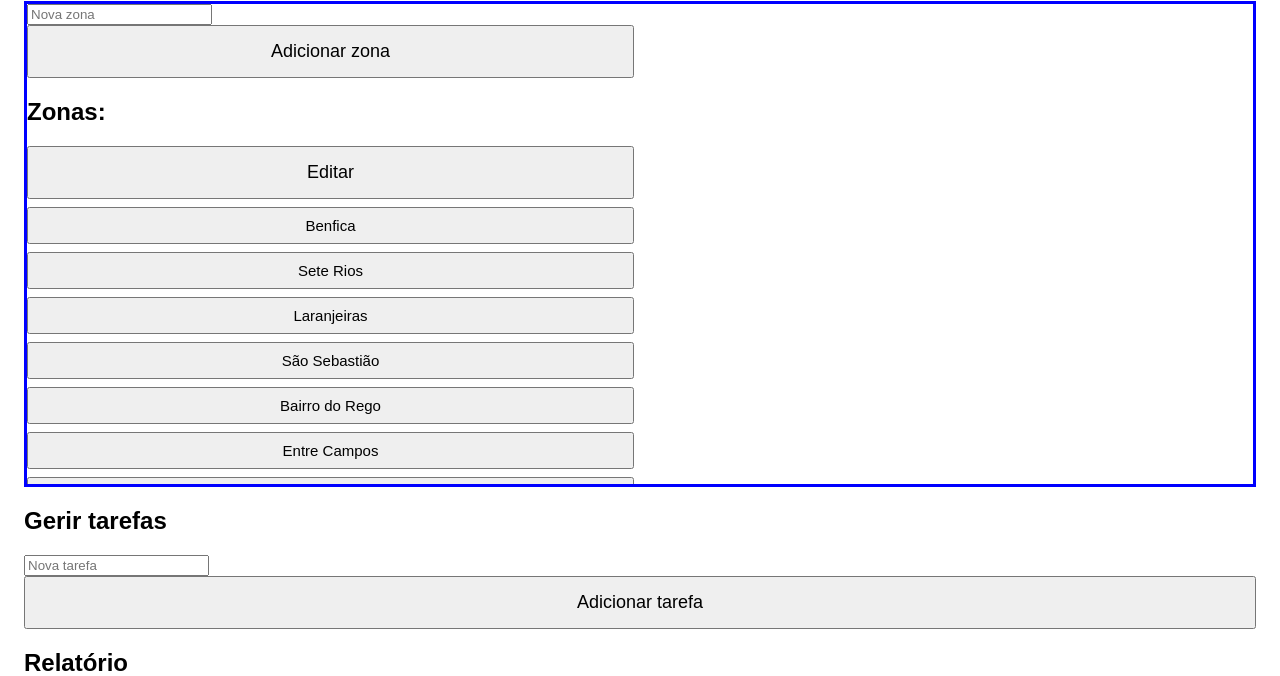
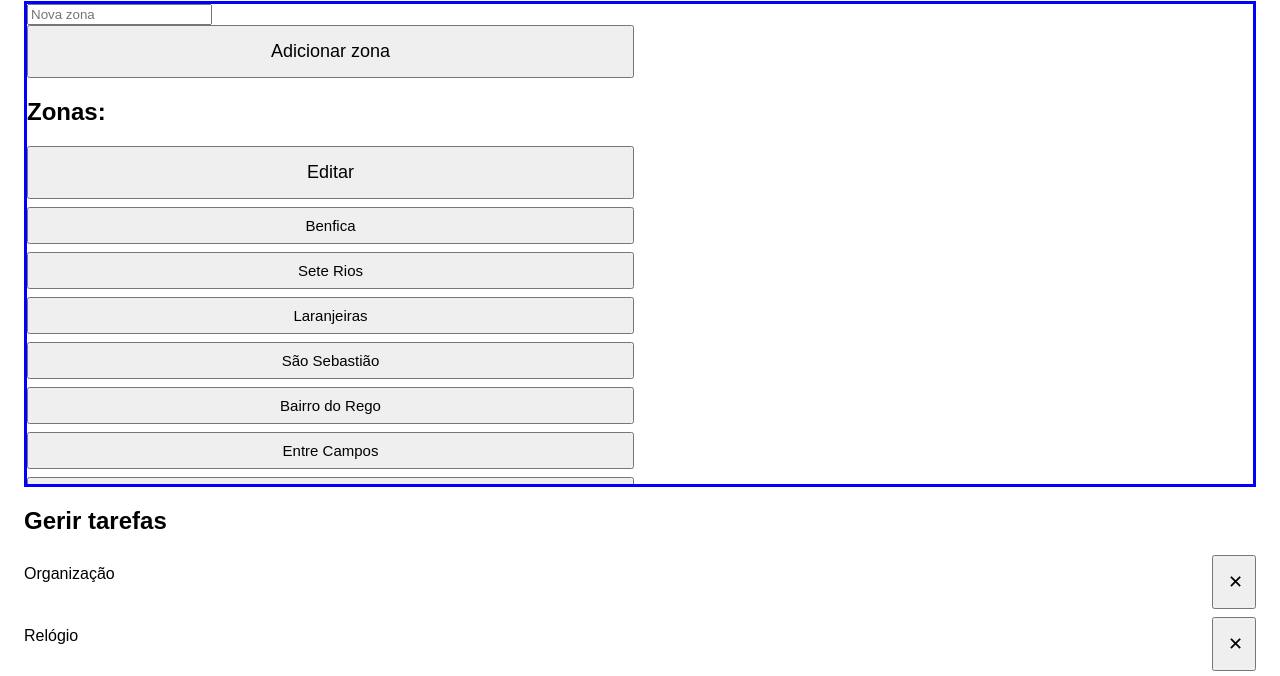
Before and after one commit to OliveiraGui-code/Relatorio-diario, a plain HTML site: page index.html in a window 1280 px wide. Shown: the part 103-779 px from the top of the page. Drawn offline with Linux system fonts and the light colour scheme.

Commit message:
excluir_tarefa

```diff
--- a/app.js
+++ b/app.js
@@ -26,6 +26,8 @@ const btnLimpar = document.getElementById("btn-limpar");
 const btnDesfazer = document.getElementById("btn-desfazer")
 const campoNovaTarefa = document.getElementById("nova-tarefa");
 const btnAddTarefa = document.getElementById("btn-add-tarefa");
+const listaGerirTarefas = document.getElementById("lista-gerir-tarefas");
+
 
 function desenharZonas(){
   listaZonas.innerHTML = "";
@@ -308,14 +310,46 @@ btnAddTarefa.addEventListener("click", function (){
   }
   tarefas.push(texto);
   guardarListas();
+  desenharTarefas();
   guardarNoTelemovel();
 });
+
+function desenharTarefas(){
+  listaGerirTarefas.innerHTML = "";
+
+  tarefas.forEach(function (tarefa){
+    const linha = document.createElement("div");
+    linha.className = "linha-zona";
+
+    const nome = document.createElement("span");
+    nome.textContent = tarefa;
+
+    const btnApagar = document.createElement("button");
+    btnApagar.textContent = "✕";
+    btnApagar.addEventListener("click", function(){
+      if(!confirm("Apagar " + tarefa + "da lista?")){
+        return;
+      }
+      tarefas = tarefas.filter(function (t){
+        return t !== tarefa;
+      });
+      guardarListas();
+      desenharTarefas();
+    });
+
+      linha.appendChild(nome);
+      linha.appendChild(btnApagar);
+      listaGerirTarefas.appendChild(linha);
+  });
+}
 
 // CHAMADAS FINAIS (sempre no fim, nesta ordem)
 carregarListas();
 carregarDoTelemovel();
 desenharZonas();
+desenharTarefas();
 
 
 // arrumar a box de add o nome da nova zona
 // deixar a box de add zona, e add tarefa em algum outro lugar ou mais no topo porem juntos
+// arrumar o botão de excluir tarefa
--- a/style.css
+++ b/style.css
@@ -66,3 +66,9 @@ overflow-y: auto;
 .linha-zona button:not(:first-child) {
   width: 44px;
 }
+
+.linha-zona span {
+  flex: 1;
+  padding: 10px 0;
+  font-size: 16px;
+}
```
